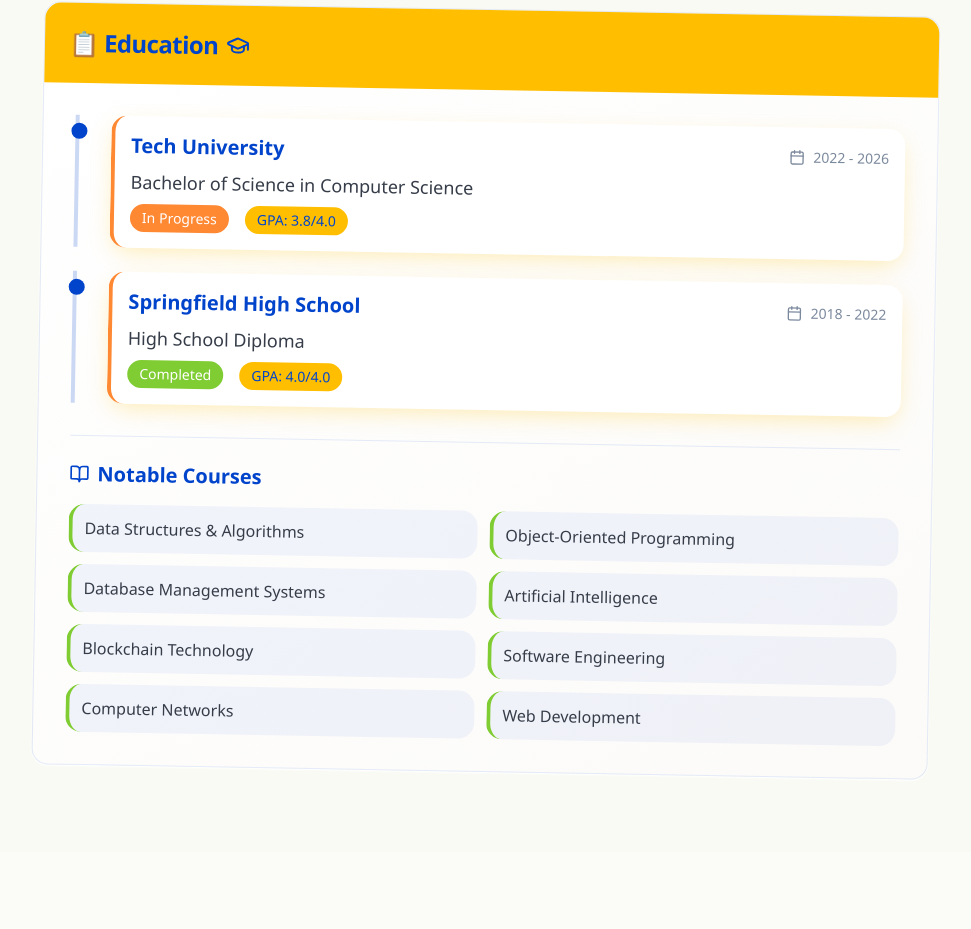
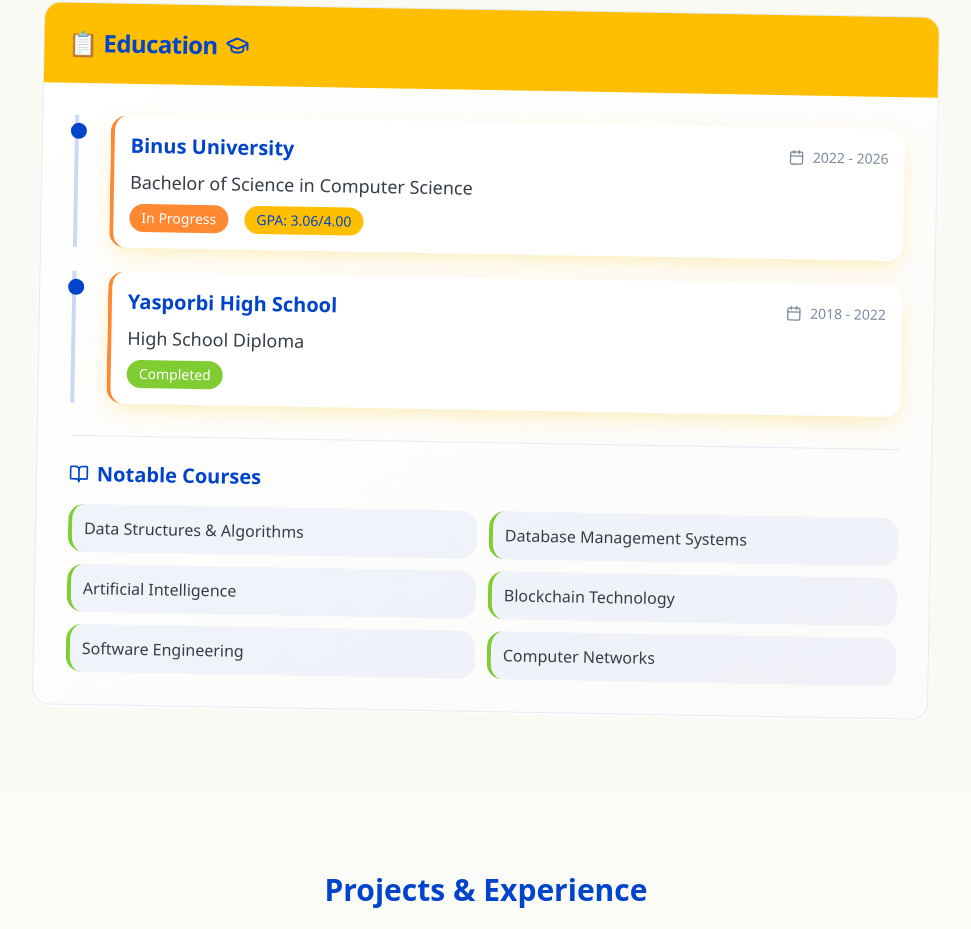
Before and after one commit to reimwon/canvas-code-chronicle, a React (Vite) app: page / in a window 1280 px wide. Shown: the part 1528-2457 px from the top of the page, without its empty margins (154-1125 px from the left). Built offline with nearby package versions, Linux system fonts and the light colour scheme; the HTML template or start-up script is replaced by a standard one.

Commit message:
Update education section details

```diff
--- a/src/components/portfolio/EducationSection.tsx
+++ b/src/components/portfolio/EducationSection.tsx
@@ -4,30 +4,28 @@ import { GraduationCap, Calendar, BookOpen } from "lucide-react";
 const EducationSection = () => {
   const education = [
     {
-      school: "Tech University",
+      school: "Binus University",
       degree: "Bachelor of Science in Computer Science",
       period: "2022 - 2026",
       status: "In Progress",
-      gpa: "3.8/4.0"
+      gpa: "3.06/4.00"
     },
     {
-      school: "Springfield High School",
+      school: "Yasporbi High School",
       degree: "High School Diploma",
       period: "2018 - 2022",
       status: "Completed",
-      gpa: "4.0/4.0"
+      gpa: ""
     }
   ];
 
   const courses = [
     "Data Structures & Algorithms",
-    "Object-Oriented Programming",
     "Database Management Systems",
     "Artificial Intelligence",
     "Blockchain Technology",
     "Software Engineering",
-    "Computer Networks",
-    "Web Development"
+    "Computer Networks"
   ];
 
   return (
@@ -60,9 +58,11 @@ const EducationSection = () => {
                         <span className={`px-3 py-1 rounded-full ${edu.status === 'Completed' ? 'bg-success text-success-foreground' : 'bg-accent text-accent-foreground'}`}>
                           {edu.status}
                         </span>
-                        <span className="px-3 py-1 bg-secondary text-secondary-foreground rounded-full font-medium">
-                          GPA: {edu.gpa}
-                        </span>
+                        {edu.gpa && (
+                          <span className="px-3 py-1 bg-secondary text-secondary-foreground rounded-full font-medium">
+                            GPA: {edu.gpa}
+                          </span>
+                        )}
                       </div>
                     </div>
                   </div>
```
